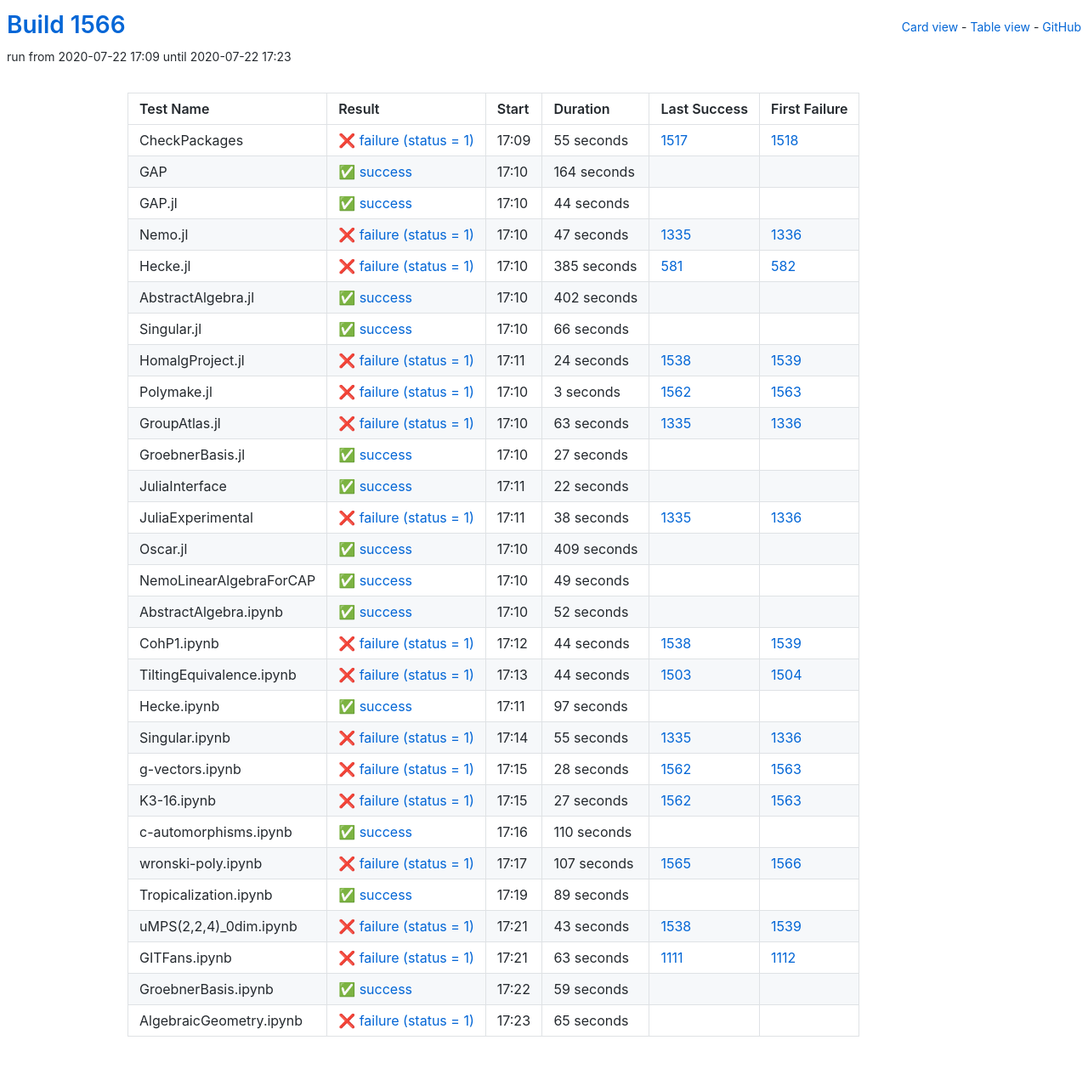
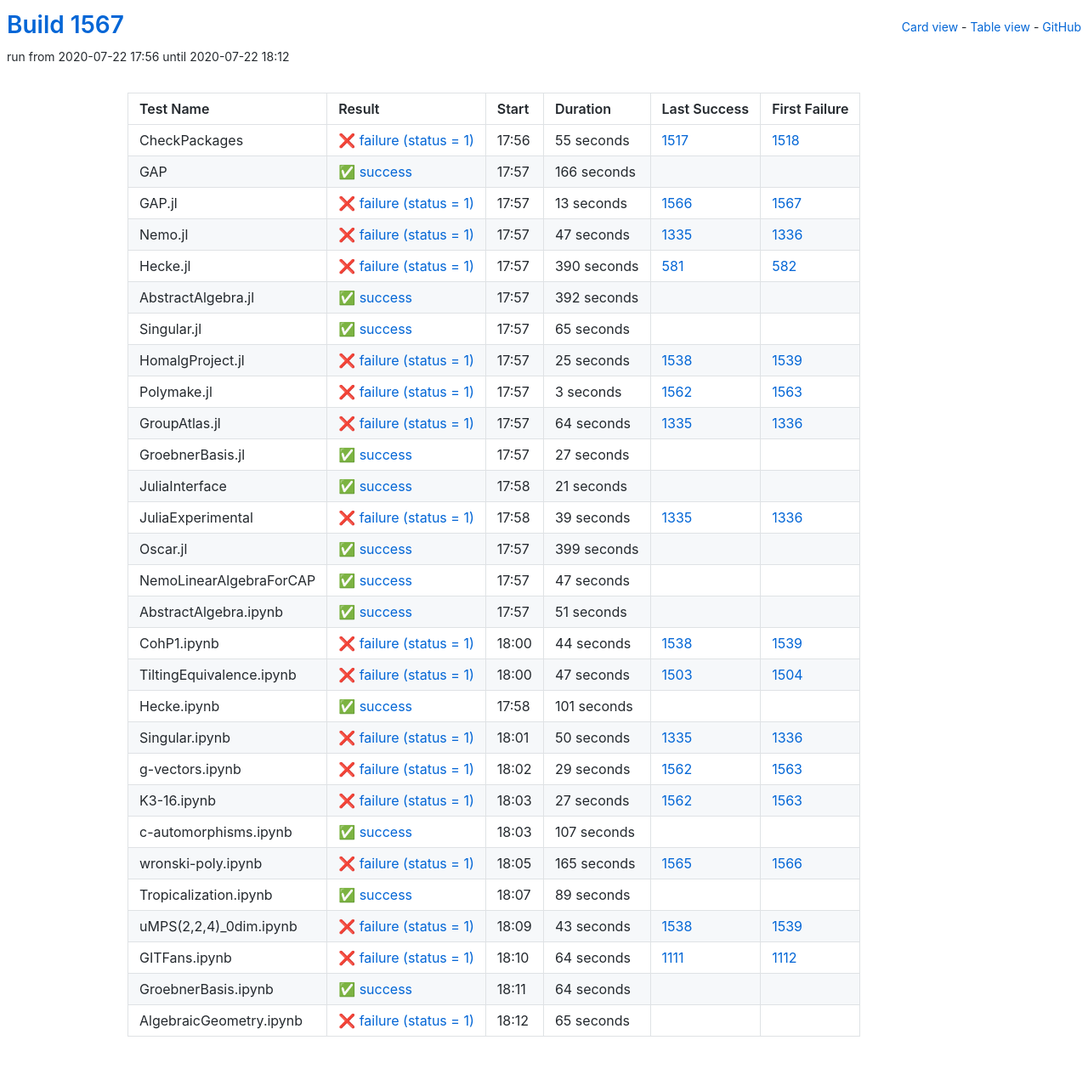
Before and after one commit to oscar-system/oscar-ci-status-1.4, a Jekyll site: the page built from table.html, in a window 1280 px wide. Shown: the whole page at 85% size. Built offline with Jekyll 4.4.1, drawn with Linux system fonts in a browser that asks for light colours.

Commit message:
Build #1567

```diff
--- a/_data/ci.yml
+++ b/_data/ci.yml
@@ -1,6 +1,6 @@
 ---
-build: 1566
-build_url: https://oscarci.mathematik.uni-kl.de/job/oscar-julia-1.4/1566/
+build: 1567
+build_url: https://oscarci.mathematik.uni-kl.de/job/oscar-julia-1.4/1567/
 job: oscar-julia-1.4
 organization: oscar-system
 repo: oscar-ci-status-1.4
@@ -8,8 +8,8 @@ repourl: https://github.com/oscar-system/oscar-ci-status-1.4
 tests:
 - name: CheckPackages
   id: checkpackages
-  log: https://oscarci.mathematik.uni-kl.de/job/oscar-julia-1.4/1566/artifact/logs/build-1566/CheckPackages.log
-  start: 2020-07-22 17:09
+  log: https://oscarci.mathematik.uni-kl.de/job/oscar-julia-1.4/1567/artifact/logs/build-1567/CheckPackages.log
+  start: 2020-07-22 17:56
   success: false
   exitcode: 1
   status: failure
@@ -20,32 +20,32 @@ tests:
   first_failure_url: https://oscarci.mathematik.uni-kl.de/job/oscar-julia-1.4/1518/
 - name: GAP
   id: gap
-  log: https://oscarci.mathematik.uni-kl.de/job/oscar-julia-1.4/1566/artifact/logs/build-1566/GAP.log
-  start: 2020-07-22 17:10
+  log: https://oscarci.mathematik.uni-kl.de/job/oscar-julia-1.4/1567/artifact/logs/build-1567/GAP.log
+  start: 2020-07-22 17:57
   success: true
   exitcode: 0
   status: success
-  duration: 164
+  duration: 166
   last_success: false
   last_success_url:
   first_failure: false
   first_failure_url:
 - name: GAP.jl
   id: gap-jl
-  log: https://oscarci.mathematik.uni-kl.de/job/oscar-julia-1.4/1566/artifact/logs/build-1566/GAP.jl.log
-  start: 2020-07-22 17:10
-  success: true
-  exitcode: 0
-  status: success
-  duration: 44
-  last_success: false
-  last_success_url:
-  first_failure: false
-  first_failure_url:
+  log: https://oscarci.mathematik.uni-kl.de/job/oscar-julia-1.4/1567/artifact/logs/build-1567/GAP.jl.log
+  start: 2020-07-22 17:57
+  success: false
+  exitcode: 1
+  status: failure
+  duration: 13
+  last_success: 1566
+  last_success_url: https://oscarci.mathematik.uni-kl.de/job/oscar-julia-1.4/1566/
+  first_failure: 1567
+  first_failure_url: https://oscarci.mathematik.uni-kl.de/job/oscar-julia-1.4/1567/
 - name: Nemo.jl
   id: nemo-jl
-  log: https://oscarci.mathematik.uni-kl.de/job/oscar-julia-1.4/1566/artifact/logs/build-1566/Nemo.jl.log
-  start: 2020-07-22 17:10
+  log: https://oscarci.mathematik.uni-kl.de/job/oscar-julia-1.4/1567/artifact/logs/build-1567/Nemo.jl.log
+  start: 2020-07-22 17:57
   success: false
   exitcode: 1
   status: failure
@@ -56,56 +56,56 @@ tests:
   first_failure_url: https://oscarci.mathematik.uni-kl.de/job/oscar-julia-1.4/1336/
 - name: Hecke.jl
   id: hecke-jl
-  log: https://oscarci.mathematik.uni-kl.de/job/oscar-julia-1.4/1566/artifact/logs/build-1566/Hecke.jl.log
-  start: 2020-07-22 17:10
+  log: https://oscarci.mathematik.uni-kl.de/job/oscar-julia-1.4/1567/artifact/logs/build-1567/Hecke.jl.log
+  start: 2020-07-22 17:57
   success: false
   exitcode: 1
   status: failure
-  duration: 385
+  duration: 390
   last_success: 581
   last_success_url: https://oscarci.mathematik.uni-kl.de/job/oscar-julia-1.4/581/
   first_failure: 582
   first_failure_url: https://oscarci.mathematik.uni-kl.de/job/oscar-julia-1.4/582/
 - name: AbstractAlgebra.jl
   id: abstractalgebra-jl
-  log: https://oscarci.mathematik.uni-kl.de/job/oscar-julia-1.4/1566/artifact/logs/build-1566/AbstractAlgebra.jl.log
-  start: 2020-07-22 17:10
+  log: https://oscarci.mathematik.uni-kl.de/job/oscar-julia-1.4/1567/artifact/logs/build-1567/AbstractAlgebra.jl.log
+  start: 2020-07-22 17:57
   success: true
   exitcode: 0
   status: success
-  duration: 402
+  duration: 392
   last_success: false
   last_success_url:
   first_failure: false
   first_failure_url:
 - name: Singular.jl
   id: singular-jl
-  log: https://oscarci.mathematik.uni-kl.de/job/oscar-julia-1.4/1566/artifact/logs/build-1566/Singular.jl.log
-  start: 2020-07-22 17:10
+  log: https://oscarci.mathematik.uni-kl.de/job/oscar-julia-1.4/1567/artifact/logs/build-1567/Singular.jl.log
+  start: 2020-07-22 17:57
   success: true
   exitcode: 0
   status: success
-  duration: 66
+  duration: 65
   last_success: false
   last_success_url:
   first_failure: false
   first_failure_url:
 - name: HomalgProject.jl
   id: homalgproject-jl
-  log: https://oscarci.mathematik.uni-kl.de/job/oscar-julia-1.4/1566/artifact/logs/build-1566/HomalgProject.jl.log
-  start: 2020-07-22 17:11
+  log: https://oscarci.mathematik.uni-kl.de/job/oscar-julia-1.4/1567/artifact/logs/build-1567/HomalgProject.jl.log
+  start: 2020-07-22 17:57
   success: false
   exitcode: 1
   status: failure
-  duration: 24
+  duration: 25
   last_success: 1538
   last_success_url: https://oscarci.mathematik.uni-kl.de/job/oscar-julia-1.4/1538/
   first_failure: 1539
   first_failure_url: https://oscarci.mathematik.uni-kl.de/job/oscar-julia-1.4/1539/
 - name: Polymake.jl
   id: polymake-jl
-  log: https://oscarci.mathematik.uni-kl.de/job/oscar-julia-1.4/1566/artifact/logs/build-1566/Polymake.jl.log
-  start: 2020-07-22 17:10
+  log: https://oscarci.mathematik.uni-kl.de/job/oscar-julia-1.4/1567/artifact/logs/build-1567/Polymake.jl.log
+  start: 2020-07-22 17:57
   success: false
   exitcode: 1
   status: failure
@@ -116,20 +116,20 @@ tests:
   first_failure_url: https://oscarci.mathematik.uni-kl.de/job/oscar-julia-1.4/1563/
 - name: GroupAtlas.jl
   id: groupatlas-jl
-  log: https://oscarci.mathematik.uni-kl.de/job/oscar-julia-1.4/1566/artifact/logs/build-1566/GroupAtlas.jl.log
-  start: 2020-07-22 17:10
+  log: https://oscarci.mathematik.uni-kl.de/job/oscar-julia-1.4/1567/artifact/logs/build-1567/GroupAtlas.jl.log
+  start: 2020-07-22 17:57
   success: false
   exitcode: 1
   status: failure
-  duration: 63
+  duration: 64
   last_success: 1335
   last_success_url: https://oscarci.mathematik.uni-kl.de/job/oscar-julia-1.4/1335/
   first_failure: 1336
   first_failure_url: https://oscarci.mathematik.uni-kl.de/job/oscar-julia-1.4/1336/
 - name: GroebnerBasis.jl
   id: groebnerbasis-jl
-  log: https://oscarci.mathematik.uni-kl.de/job/oscar-julia-1.4/1566/artifact/logs/build-1566/GroebnerBasis.jl.log
-  start: 2020-07-22 17:10
+  log: https://oscarci.mathematik.uni-kl.de/job/oscar-julia-1.4/1567/artifact/logs/build-1567/GroebnerBasis.jl.log
+  start: 2020-07-22 17:57
   success: true
   exitcode: 0
   status: success
@@ -140,68 +140,68 @@ tests:
   first_failure_url:
 - name: JuliaInterface
   id: juliainterface
-  log: https://oscarci.mathematik.uni-kl.de/job/oscar-julia-1.4/1566/artifact/logs/build-1566/JuliaInterface.log
-  start: 2020-07-22 17:11
+  log: https://oscarci.mathematik.uni-kl.de/job/oscar-julia-1.4/1567/artifact/logs/build-1567/JuliaInterface.log
+  start: 2020-07-22 17:58
   success: true
   exitcode: 0
   status: success
-  duration: 22
+  duration: 21
   last_success: false
   last_success_url:
   first_failure: false
   first_failure_url:
 - name: JuliaExperimental
   id: juliaexperimental
-  log: https://oscarci.mathematik.uni-kl.de/job/oscar-julia-1.4/1566/artifact/logs/build-1566/JuliaExperimental.log
-  start: 2020-07-22 17:11
+  log: https://oscarci.mathematik.uni-kl.de/job/oscar-julia-1.4/1567/artifact/logs/build-1567/JuliaExperimental.log
+  start: 2020-07-22 17:58
   success: false
   exitcode: 1
   status: failure
-  duration: 38
+  duration: 39
   last_success: 1335
   last_success_url: https://oscarci.mathematik.uni-kl.de/job/oscar-julia-1.4/1335/
   first_failure: 1336
   first_failure_url: https://oscarci.mathematik.uni-kl.de/job/oscar-julia-1.4/1336/
 - name: Oscar.jl
   id: oscar-jl
-  log: https://oscarci.mathematik.uni-kl.de/job/oscar-julia-1.4/1566/artifact/logs/build-1566/Oscar.jl.log
-  start: 2020-07-22 17:10
+  log: https://oscarci.mathematik.uni-kl.de/job/oscar-julia-1.4/1567/artifact/logs/build-1567/Oscar.jl.log
+  start: 2020-07-22 17:57
   success: true
   exitcode: 0
   status: success
-  duration: 409
+  duration: 399
   last_success: false
   last_success_url:
   first_failure: false
   first_failure_url:
 - name: NemoLinearAlgebraForCAP
   id: nemolinearalgebraforcap
-  log: https://oscarci.mathematik.uni-kl.de/job/oscar-julia-1.4/1566/artifact/logs/build-1566/NemoLinearAlgebraForCAP.log
-  start: 2020-07-22 17:10
+  log: https://oscarci.mathematik.uni-kl.de/job/oscar-julia-1.4/1567/artifact/logs/build-1567/NemoLinearAlgebraForCAP.log
+  start: 2020-07-22 17:57
   success: true
   exitcode: 0
   status: success
-  duration: 49
+  duration: 47
   last_success: false
   last_success_url:
   first_failure: false
   first_failure_url:
 - name: AbstractAlgebra.ipynb
   id: abstractalgebra-ipynb
-  log: https://oscarci.mathematik.uni-kl.de/job/oscar-julia-1.4/1566/artifact/logs/build-1566/AbstractAlgebra.ipynb.log
-  start: 2020-07-22 17:10
+  log: https://oscarci.mathematik.uni-kl.de/job/oscar-julia-1.4/1567/artifact/logs/build-1567/AbstractAlgebra.ipynb.log
+  start: 2020-07-22 17:57
   success: true
   exitcode: 0
   status: success
-  duration: 52
+  duration: 51
   last_success: false
   last_success_url:
   first_failure: false
   first_failure_url:
 - name: CohP1.ipynb
   id: cohp1-ipynb
-  log: https://oscarci.mathematik.uni-kl.de/job/oscar-julia-1.4/1566/artifact/logs/build-1566/CohP1.ipynb.log
-  start: 2020-07-22 17:12
+  log: https://oscarci.mathematik.uni-kl.de/job/oscar-julia-1.4/1567/artifact/logs/build-1567/CohP1.ipynb.log
+  start: 2020-07-22 18:00
   success: false
   exitcode: 1
   status: failure
@@ -212,56 +212,56 @@ tests:
   first_failure_url: https://oscarci.mathematik.uni-kl.de/job/oscar-julia-1.4/1539/
 - name: TiltingEquivalence.ipynb
   id: tiltingequivalence-ipynb
-  log: https://oscarci.mathematik.uni-kl.de/job/oscar-julia-1.4/1566/artifact/logs/build-1566/TiltingEquivalence.ipynb.log
-  start: 2020-07-22 17:13
+  log: https://oscarci.mathematik.uni-kl.de/job/oscar-julia-1.4/1567/artifact/logs/build-1567/TiltingEquivalence.ipynb.log
+  start: 2020-07-22 18:00
   success: false
   exitcode: 1
   status: failure
-  duration: 44
+  duration: 47
   last_success: 1503
   last_success_url: https://oscarci.mathematik.uni-kl.de/job/oscar-julia-1.4/1503/
   first_failure: 1504
   first_failure_url: https://oscarci.mathematik.uni-kl.de/job/oscar-julia-1.4/1504/
 - name: Hecke.ipynb
   id: hecke-ipynb
-  log: https://oscarci.mathematik.uni-kl.de/job/oscar-julia-1.4/1566/artifact/logs/build-1566/Hecke.ipynb.log
-  start: 2020-07-22 17:11
+  log: https://oscarci.mathematik.uni-kl.de/job/oscar-julia-1.4/1567/artifact/logs/build-1567/Hecke.ipynb.log
+  start: 2020-07-22 17:58
   success: true
   exitcode: 0
   status: success
-  duration: 97
+  duration: 101
   last_success: false
   last_success_url:
   first_failure: false
   first_failure_url:
 - name: Singular.ipynb
   id: singular-ipynb
-  log: https://oscarci.mathematik.uni-kl.de/job/oscar-julia-1.4/1566/artifact/logs/build-1566/Singular.ipynb.log
-  start: 2020-07-22 17:14
+  log: https://oscarci.mathematik.uni-kl.de/job/oscar-julia-1.4/1567/artifact/logs/build-1567/Singular.ipynb.log
+  start: 2020-07-22 18:01
   success: false
   exitcode: 1
   status: failure
-  duration: 55
+  duration: 50
   last_success: 1335
   last_success_url: https://oscarci.mathematik.uni-kl.de/job/oscar-julia-1.4/1335/
   first_failure: 1336
   first_failure_url: https://oscarci.mathematik.uni-kl.de/job/oscar-julia-1.4/1336/
 - name: g-vectors.ipynb
   id: g-vectors-ipynb
-  log: https://oscarci.mathematik.uni-kl.de/job/oscar-julia-1.4/1566/artifact/logs/build-1566/g-vectors.ipynb.log
-  start: 2020-07-22 17:15
+  log: https://oscarci.mathematik.uni-kl.de/job/oscar-julia-1.4/1567/artifact/logs/build-1567/g-vectors.ipynb.log
+  start: 2020-07-22 18:02
   success: false
   exitcode: 1
   status: failure
-  duration: 28
+  duration: 29
   last_success: 1562
   last_success_url: https://oscarci.mathematik.uni-kl.de/job/oscar-julia-1.4/1562/
   first_failure: 1563
   first_failure_url: https://oscarci.mathematik.uni-kl.de/job/oscar-julia-1.4/1563/
 - name: K3-16.ipynb
   id: k3-16-ipynb
-  log: https://oscarci.mathematik.uni-kl.de/job/oscar-julia-1.4/1566/artifact/logs/build-1566/K3-16.ipynb.log
-  start: 2020-07-22 17:15
+  log: https://oscarci.mathematik.uni-kl.de/job/oscar-julia-1.4/1567/artifact/logs/build-1567/K3-16.ipynb.log
+  start: 2020-07-22 18:03
   success: false
   exitcode: 1
   status: failure
@@ -272,32 +272,32 @@ tests:
   first_failure_url: https://oscarci.mathematik.uni-kl.de/job/oscar-julia-1.4/1563/
 - name: c-automorphisms.ipynb
   id: c-automorphisms-ipynb
-  log: https://oscarci.mathematik.uni-kl.de/job/oscar-julia-1.4/1566/artifact/logs/build-1566/c-automorphisms.ipynb.log
-  start: 2020-07-22 17:16
+  log: https://oscarci.mathematik.uni-kl.de/job/oscar-julia-1.4/1567/artifact/logs/build-1567/c-automorphisms.ipynb.log
+  start: 2020-07-22 18:03
   success: true
   exitcode: 0
   status: success
-  duration: 110
+  duration: 107
   last_success: false
   last_success_url:
   first_failure: false
   first_failure_url:
 - name: wronski-poly.ipynb
   id: wronski-poly-ipynb
-  log: https://oscarci.mathematik.uni-kl.de/job/oscar-julia-1.4/1566/artifact/logs/build-1566/wronski-poly.ipynb.log
-  start: 2020-07-22 17:17
+  log: https://oscarci.mathematik.uni-kl.de/job/oscar-julia-1.4/1567/artifact/logs/build-1567/wronski-poly.ipynb.log
+  start: 2020-07-22 18:05
   success: false
   exitcode: 1
   status: failure
-  duration: 107
+  duration: 165
   last_success: 1565
   last_success_url: https://oscarci.mathematik.uni-kl.de/job/oscar-julia-1.4/1565/
   first_failure: 1566
   first_failure_url: https://oscarci.mathematik.uni-kl.de/job/oscar-julia-1.4/1566/
 - name: Tropicalization.ipynb
   id: tropicalization-ipynb
-  log: https://oscarci.mathematik.uni-kl.de/job/oscar-julia-1.4/1566/artifact/logs/build-1566/Tropicalization.ipynb.log
-  start: 2020-07-22 17:19
+  log: https://oscarci.mathematik.uni-kl.de/job/oscar-julia-1.4/1567/artifact/logs/build-1567/Tropicalization.ipynb.log
+  start: 2020-07-22 18:07
   success: true
   exitcode: 0
   status: success
@@ -308,8 +308,8 @@ tests:
   first_failure_url:
 - name: uMPS(2,2,4)_0dim.ipynb
   id: umps-2-2-4-0dim-ipynb
-  log: https://oscarci.mathematik.uni-kl.de/job/oscar-julia-1.4/1566/artifact/logs/build-1566/uMPS-2-2-4-_0dim.ipynb.log
-  start: 2020-07-22 17:21
+  log: https://oscarci.mathematik.uni-kl.de/job/oscar-julia-1.4/1567/artifact/logs/build-1567/uMPS-2-2-4-_0dim.ipynb.log
+  start: 2020-07-22 18:09
   success: false
   exitcode: 1
   status: failure
@@ -320,32 +320,32 @@ tests:
   first_failure_url: https://oscarci.mathematik.uni-kl.de/job/oscar-julia-1.4/1539/
 - name: GITFans.ipynb
   id: gitfans-ipynb
-  log: https://oscarci.mathematik.uni-kl.de/job/oscar-julia-1.4/1566/artifact/logs/build-1566/GITFans.ipynb.log
-  start: 2020-07-22 17:21
+  log: https://oscarci.mathematik.uni-kl.de/job/oscar-julia-1.4/1567/artifact/logs/build-1567/GITFans.ipynb.log
+  start: 2020-07-22 18:10
   success: false
   exitcode: 1
   status: failure
-  duration: 63
+  duration: 64
   last_success: 1111
   last_success_url: https://oscarci.mathematik.uni-kl.de/job/oscar-julia-1.4/1111/
   first_failure: 1112
   first_failure_url: https://oscarci.mathematik.uni-kl.de/job/oscar-julia-1.4/1112/
 - name: GroebnerBasis.ipynb
   id: groebnerbasis-ipynb
-  log: https://oscarci.mathematik.uni-kl.de/job/oscar-julia-1.4/1566/artifact/logs/build-1566/GroebnerBasis.ipynb.log
-  start: 2020-07-22 17:22
+  log: https://oscarci.mathematik.uni-kl.de/job/oscar-julia-1.4/1567/artifact/logs/build-1567/GroebnerBasis.ipynb.log
+  start: 2020-07-22 18:11
   success: true
   exitcode: 0
   status: success
-  duration: 59
+  duration: 64
   last_success: false
   last_success_url:
   first_failure: false
   first_failure_url:
 - name: AlgebraicGeometry.ipynb
   id: algebraicgeometry-ipynb
-  log: https://oscarci.mathematik.uni-kl.de/job/oscar-julia-1.4/1566/artifact/logs/build-1566/AlgebraicGeometry.ipynb.log
-  start: 2020-07-22 17:23
+  log: https://oscarci.mathematik.uni-kl.de/job/oscar-julia-1.4/1567/artifact/logs/build-1567/AlgebraicGeometry.ipynb.log
+  start: 2020-07-22 18:12
   success: false
   exitcode: 1
   status: failure
```
Also changed, not shown: README.md.
